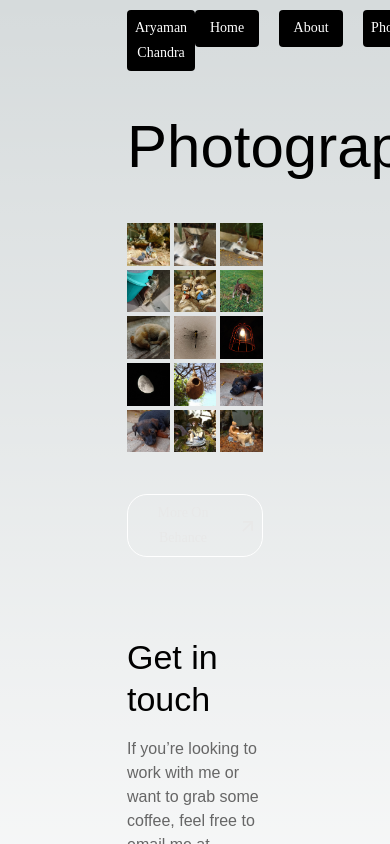
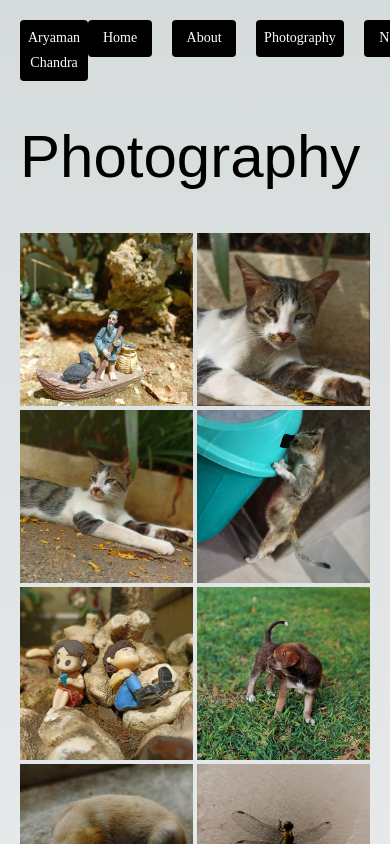
Before and after one commit to aryamanchandra/personalwebsite, a Next.js app: page /photography in a window 390 px wide. Shown: the top 844 px of the page. Built offline with nearby package versions, Linux system fonts and the light colour scheme; a web font is replaced by a local one.

Commit message:
responsive layout page

```diff
--- a/src/app/layout.tsx
+++ b/src/app/layout.tsx
@@ -29,7 +29,17 @@ export default function RootLayout({
       </head>
       <body className={SFText.className}>
         <ThemeProvider theme={theme}>
-          <Box sx={{ width: "40%", marginX: "auto", padding:"10px" }}>
+          <Box
+            sx={{
+              width: "100%",
+              maxWidth: "50rem",
+              marginX: "auto",
+              padding: "20px",
+              '@media (max-width: 600px)': {
+                maxWidth: "100%",
+              },
+            }}
+          >
             <Navbar />
             {children}
           </Box>
--- a/src/app/photography/page.tsx
+++ b/src/app/photography/page.tsx
@@ -30,7 +30,7 @@ export default function Photography() {
       <Typography variant="h2" py={5}>
         Photography
       </Typography>
-      <ImageList cols={3}>
+      <ImageList cols={2}>
         {photographyimage.map((item) => (
           <ImageListItem key={item.title}>
             <img src={item.img} alt={item.title} loading="lazy" />
```
